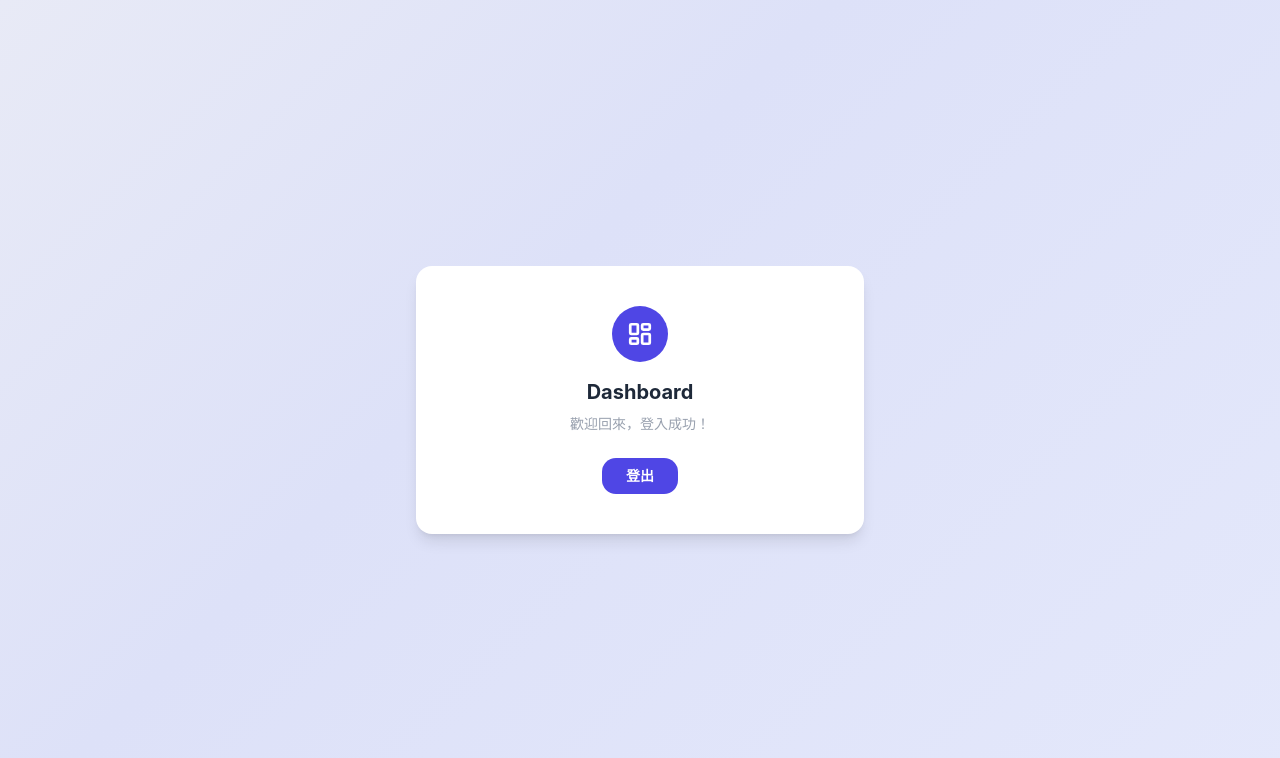
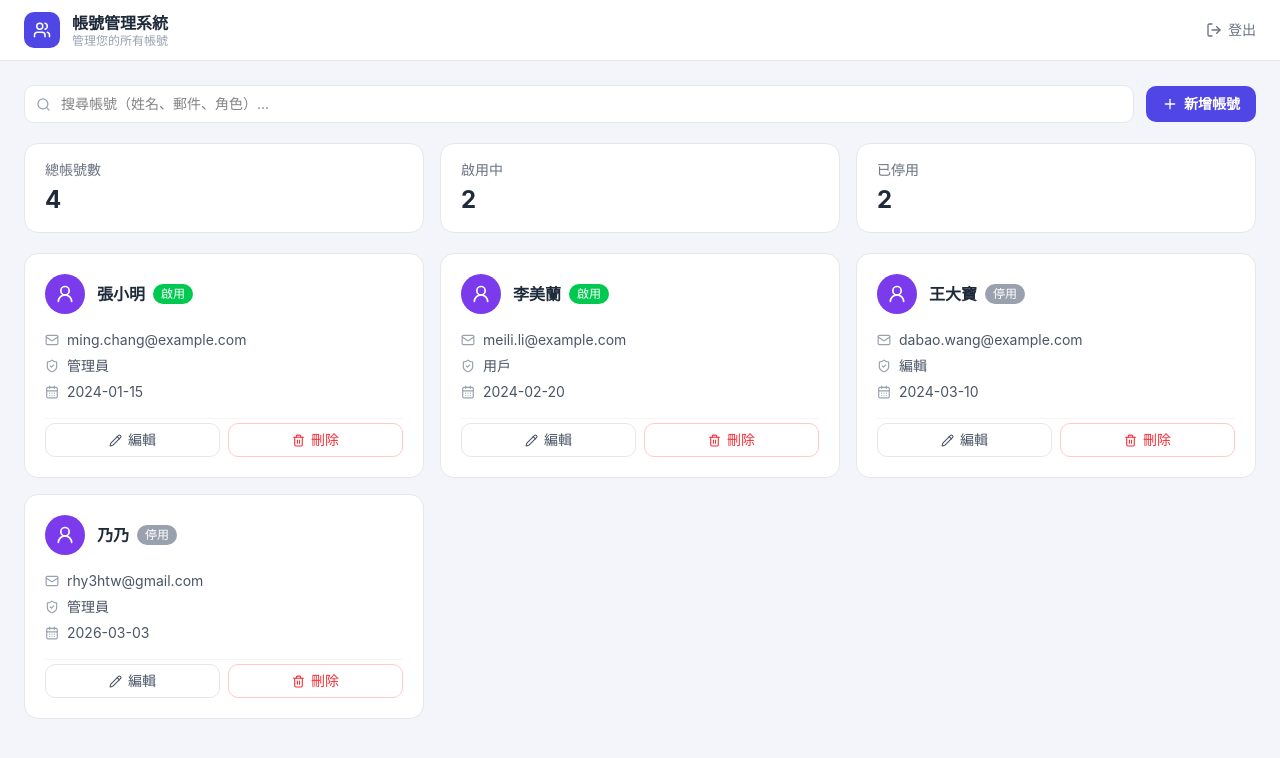
Before and after one commit to rhy3h/rhy3h-mercuryfire-exam, a Vue app: page /dashboard in a window 1280 px wide. Shown: the top 758 px of the page. Built offline with nearby package versions, Linux system fonts and the light colour scheme.

Commit message:
feat: 新增 dashboard ui

```diff
--- /dev/null
+++ b/src/components/dashboard/AccountCard.vue
@@ -0,0 +1,82 @@
+<template>
+  <div class="bg-white rounded-xl border border-gray-200 p-5 flex flex-col gap-4">
+    <!-- Top: Avatar + Name + Status -->
+    <div class="flex items-center gap-3">
+      <div
+        class="w-10 h-10 rounded-full flex items-center justify-center flex-shrink-0"
+        style="background: #7c3aed"
+      >
+        <UserRound class="text-white" :size="20" />
+      </div>
+      <div class="flex items-center gap-2 flex-wrap">
+        <span class="font-semibold text-gray-800">{{ account.name }}</span>
+        <span
+          class="text-xs font-medium px-2 py-0.5 rounded-full"
+          :class="account.status === 'ON' ? 'bg-green-500 text-white' : 'bg-gray-400 text-white'"
+        >
+          {{ account.status === 'ON' ? '啟用' : '停用' }}
+        </span>
+      </div>
+    </div>
+
+    <!-- Info rows -->
+    <div class="flex flex-col gap-1.5 text-sm text-gray-600">
+      <div class="flex items-center gap-2">
+        <Mail :size="14" class="text-gray-400 flex-shrink-0" />
+        <span class="truncate">{{ account.email }}</span>
+      </div>
+      <div class="flex items-center gap-2">
+        <ShieldCheck :size="14" class="text-gray-400 flex-shrink-0" />
+        <span>{{ roleLabelMap[account.roleLevel] }}</span>
+      </div>
+      <div class="flex items-center gap-2">
+        <CalendarDays :size="14" class="text-gray-400 flex-shrink-0" />
+        <span>{{ account.createdAt }}</span>
+      </div>
+    </div>
+
+    <!-- Actions -->
+    <div class="flex gap-2 pt-1 border-t border-gray-100">
+      <button
+        type="button"
+        class="flex-1 flex items-center justify-center gap-1.5 py-1.5 rounded-lg border border-gray-200 text-sm text-gray-600 hover:bg-gray-50 transition-colors"
+        @click="$emit('edit', account)"
+      >
+        <Pencil :size="13" />
+        編輯
+      </button>
+      <button
+        type="button"
+        class="flex-1 flex items-center justify-center gap-1.5 py-1.5 rounded-lg border border-red-200 text-sm text-red-500 hover:bg-red-50 transition-colors"
+        @click="$emit('delete', account)"
+      >
+        <Trash2 :size="13" />
+        刪除
+      </button>
+    </div>
+  </div>
+</template>
+
+<script setup lang="ts">
+import { UserRound, Mail, ShieldCheck, CalendarDays, Pencil, Trash2 } from 'lucide-vue-next'
+import type { RoleLevel, AccountStatus } from '@/api/types'
+
+export interface AccountItem {
+  id: string
+  name: string
+  email: string
+  roleLevel: RoleLevel
+  status: AccountStatus
+  createdAt: string
+}
+
+const roleLabelMap: Record<RoleLevel, string> = {
+  ADMIN: '管理員',
+  EDITOR: '編輯',
+  USER: '用戶',
+  CLIENT: '客戶',
+}
+
+defineProps<{ account: AccountItem }>()
+defineEmits<{ edit: [account: AccountItem]; delete: [account: AccountItem] }>()
+</script>
--- /dev/null
+++ b/src/components/dashboard/AccountGrid.vue
@@ -0,0 +1,23 @@
+<template>
+  <div v-if="accounts.length === 0" class="text-center text-gray-400 py-16">
+    <UserRound :size="40" class="mx-auto mb-3 opacity-40" />
+    <p class="text-sm">目前沒有帳號</p>
+  </div>
+  <div v-else class="grid grid-cols-1 sm:grid-cols-2 lg:grid-cols-3 gap-4">
+    <AccountCard
+      v-for="account in accounts"
+      :key="account.id"
+      :account="account"
+      @edit="$emit('edit', $event)"
+      @delete="$emit('delete', $event)"
+    />
+  </div>
+</template>
+
+<script setup lang="ts">
+import { UserRound } from 'lucide-vue-next'
+import AccountCard, { type AccountItem } from './AccountCard.vue'
+
+defineProps<{ accounts: AccountItem[] }>()
+defineEmits<{ edit: [account: AccountItem]; delete: [account: AccountItem] }>()
+</script>
--- /dev/null
+++ b/src/components/dashboard/DashboardHeader.vue
@@ -0,0 +1,34 @@
+<template>
+  <header class="bg-white border-b border-gray-200 px-6 py-3 flex items-center justify-between">
+    <!-- Left: Logo + Title -->
+    <div class="flex items-center gap-3">
+      <div
+        class="w-9 h-9 rounded-lg flex items-center justify-center flex-shrink-0"
+        style="background: #4f46e5"
+      >
+        <Users class="text-white" :size="18" :stroke-width="2" />
+      </div>
+      <div>
+        <h1 class="text-base font-bold text-gray-800 leading-tight">帳號管理系統</h1>
+        <p class="text-xs text-gray-400 leading-tight">管理您的所有帳號</p>
+      </div>
+    </div>
+
+    <!-- Right: Logout -->
+    <button
+      id="logout-button"
+      type="button"
+      class="flex items-center gap-1.5 text-sm text-gray-500 hover:text-indigo-600 transition-colors"
+      @click="$emit('logout')"
+    >
+      <LogOut :size="16" />
+      登出
+    </button>
+  </header>
+</template>
+
+<script setup lang="ts">
+import { Users, LogOut } from 'lucide-vue-next'
+
+defineEmits<{ logout: [] }>()
+</script>
--- /dev/null
+++ b/src/components/dashboard/SearchBar.vue
@@ -0,0 +1,37 @@
+<template>
+  <div class="flex items-center gap-3">
+    <!-- Search -->
+    <div class="relative flex-1">
+      <span class="absolute inset-y-0 left-3 flex items-center text-gray-400 pointer-events-none">
+        <Search :size="15" />
+      </span>
+      <input
+        id="account-search"
+        :value="modelValue"
+        type="text"
+        placeholder="搜尋帳號（姓名、郵件、角色）..."
+        class="w-full pl-9 pr-4 py-2 border border-gray-200 rounded-lg text-sm outline-none focus:ring-2 focus:ring-indigo-200 focus:border-indigo-400 transition-all bg-white"
+        @input="$emit('update:modelValue', ($event.target as HTMLInputElement).value)"
+      />
+    </div>
+
+    <!-- Add Account Button -->
+    <button
+      id="add-account-button"
+      type="button"
+      class="flex items-center gap-1.5 px-4 py-2 rounded-lg text-white text-sm font-semibold transition-all hover:opacity-90 active:scale-95 whitespace-nowrap"
+      style="background: #4f46e5"
+      @click="$emit('addAccount')"
+    >
+      <Plus :size="16" />
+      新增帳號
+    </button>
+  </div>
+</template>
+
+<script setup lang="ts">
+import { Search, Plus } from 'lucide-vue-next'
+
+defineProps<{ modelValue: string }>()
+defineEmits<{ 'update:modelValue': [value: string]; addAccount: [] }>()
+</script>
--- /dev/null
+++ b/src/components/dashboard/StatsCards.vue
@@ -0,0 +1,18 @@
+<template>
+  <div class="grid grid-cols-3 gap-4">
+    <div
+      v-for="stat in stats"
+      :key="stat.label"
+      class="bg-white rounded-xl border border-gray-200 px-5 py-4"
+    >
+      <p class="text-sm text-gray-500 mb-1">{{ stat.label }}</p>
+      <p class="text-2xl font-bold text-gray-800">{{ stat.value }}</p>
+    </div>
+  </div>
+</template>
+
+<script setup lang="ts">
+defineProps<{
+  stats: { label: string; value: number }[]
+}>()
+</script>
--- a/src/views/DashboardView.vue
+++ b/src/views/DashboardView.vue
@@ -1,34 +1,102 @@
 <template>
-  <div
-    class="min-h-screen flex items-center justify-center"
-    style="background: linear-gradient(135deg, #e8eaf6 0%, #dde1f8 40%, #e4e8fb 100%)"
-  >
-    <div class="bg-white rounded-2xl shadow-lg w-full max-w-md px-10 py-10 mx-4 text-center">
-      <div class="flex justify-center mb-4">
-        <div
-          class="w-14 h-14 rounded-full flex items-center justify-center"
-          style="background: #4f46e5"
-        >
-          <LayoutDashboard class="text-white" :size="26" :stroke-width="2.5" />
-        </div>
-      </div>
-      <h1 class="text-xl font-bold text-gray-800 mb-2">Dashboard</h1>
-      <p class="text-sm text-gray-400 mb-6">歡迎回來，登入成功！</p>
-      <button
-        type="button"
-        class="px-6 py-2 rounded-xl text-white font-semibold text-sm transition-all hover:opacity-90 active:scale-95"
-        style="background: #4f46e5"
-        @click="router.push('/')"
-      >
-        登出
-      </button>
-    </div>
+  <div class="min-h-screen flex flex-col" style="background: #f4f5fb">
+    <!-- Header -->
+    <DashboardHeader @logout="router.push('/')" />
+
+    <!-- Main content -->
+    <main class="flex-1 px-6 py-6 max-w-7xl mx-auto w-full flex flex-col gap-5">
+      <!-- Search + Add -->
+      <SearchBar v-model="searchQuery" @add-account="handleAddAccount" />
+
+      <!-- Stats -->
+      <StatsCards :stats="computedStats" />
+
+      <!-- Account Grid -->
+      <AccountGrid :accounts="filteredAccounts" @edit="handleEdit" @delete="handleDelete" />
+    </main>
   </div>
 </template>
 
 <script setup lang="ts">
+import { ref, computed } from 'vue'
 import { useRouter } from 'vue-router'
-import { LayoutDashboard } from 'lucide-vue-next'
+
+import DashboardHeader from '@/components/dashboard/DashboardHeader.vue'
+import SearchBar from '@/components/dashboard/SearchBar.vue'
+import StatsCards from '@/components/dashboard/StatsCards.vue'
+import AccountGrid from '@/components/dashboard/AccountGrid.vue'
+import type { AccountItem } from '@/components/dashboard/AccountCard.vue'
 
 const router = useRouter()
+const searchQuery = ref('')
+
+// ── Mock data (將來替換成 API 回傳) ──────────────────────────────────────────
+const accounts = ref<AccountItem[]>([
+  {
+    id: '1',
+    name: '張小明',
+    email: 'ming.chang@example.com',
+    roleLevel: 'ADMIN',
+    status: 'ON',
+    createdAt: '2024-01-15',
+  },
+  {
+    id: '2',
+    name: '李美蘭',
+    email: 'meili.li@example.com',
+    roleLevel: 'USER',
+    status: 'ON',
+    createdAt: '2024-02-20',
+  },
+  {
+    id: '3',
+    name: '王大寶',
+    email: 'dabao.wang@example.com',
+    roleLevel: 'EDITOR',
+    status: 'OFF',
+    createdAt: '2024-03-10',
+  },
+  {
+    id: '4',
+    name: '乃乃',
+    email: 'rhy3htw@gmail.com',
+    roleLevel: 'ADMIN',
+    status: 'OFF',
+    createdAt: '2026-03-03',
+  },
+])
+
+// ── Computed ──────────────────────────────────────────────────────────────────
+const filteredAccounts = computed(() => {
+  const q = searchQuery.value.trim().toLowerCase()
+  if (!q) return accounts.value
+  return accounts.value.filter(
+    (a) =>
+      a.name.toLowerCase().includes(q) ||
+      a.email.toLowerCase().includes(q) ||
+      a.roleLevel.toLowerCase().includes(q),
+  )
+})
+
+const computedStats = computed(() => [
+  { label: '總帳號數', value: accounts.value.length },
+  { label: '啟用中', value: accounts.value.filter((a) => a.status === 'ON').length },
+  { label: '已停用', value: accounts.value.filter((a) => a.status === 'OFF').length },
+])
+
+// ── Handlers (placeholder，之後串 API) ────────────────────────────────────────
+function handleAddAccount() {
+  // TODO: open create dialog / navigate to create page
+  console.log('新增帳號')
+}
+
+function handleEdit(account: AccountItem) {
+  // TODO: open edit dialog
+  console.log('編輯', account)
+}
+
+function handleDelete(account: AccountItem) {
+  // TODO: call delete API then refresh
+  console.log('刪除', account)
+}
 </script>
```
